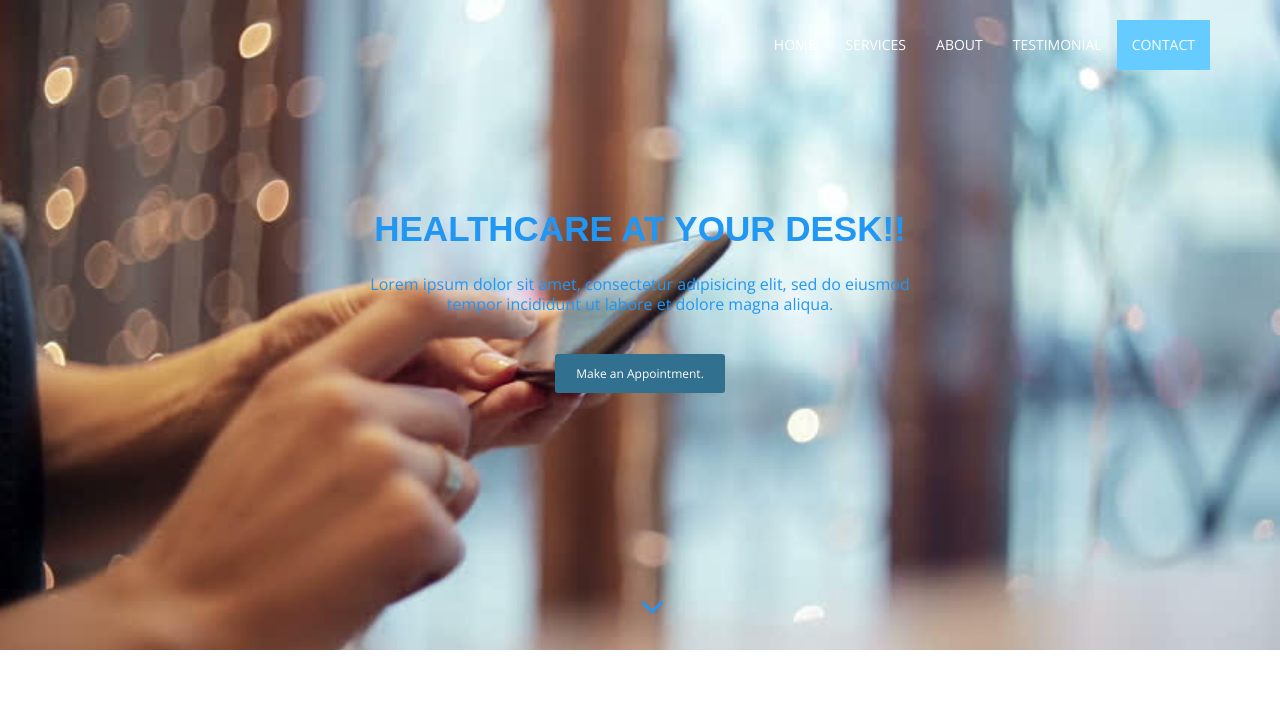
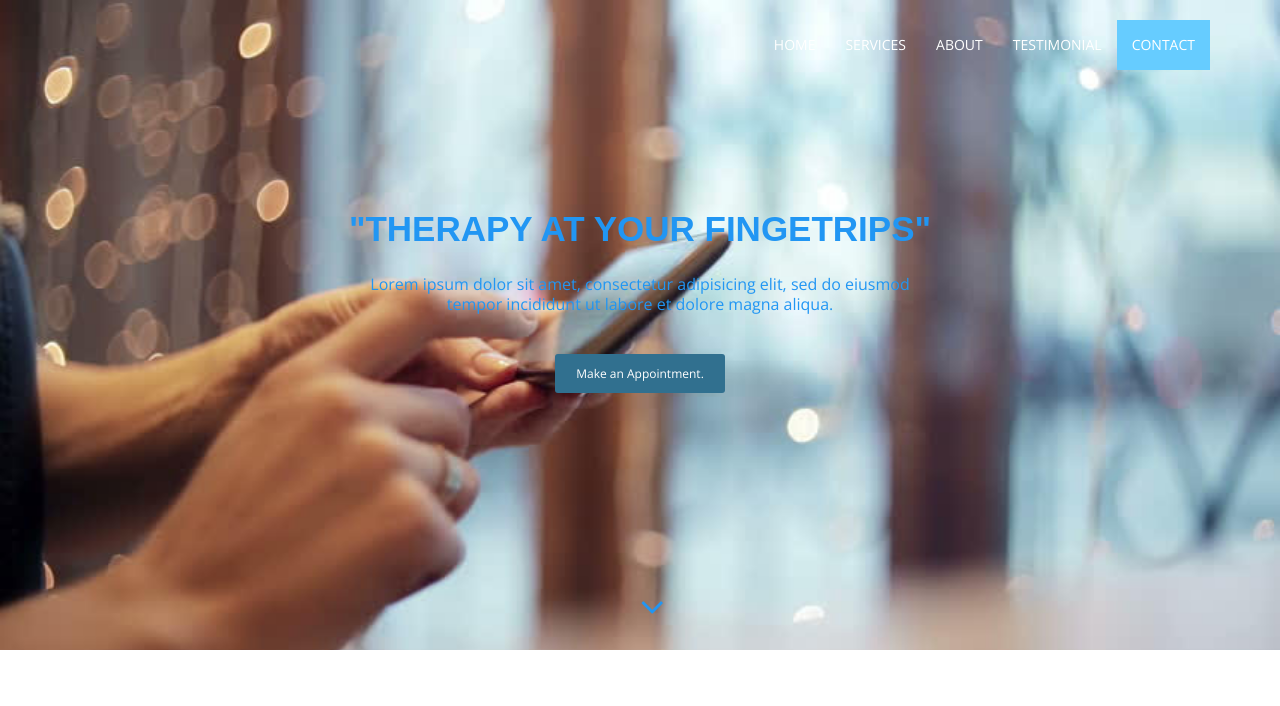
Before and after one commit to ricardomorales22/therapy, a plain HTML site: page public/index.html in a window 1280 px wide. Shown: the top 706 px of the page. Drawn offline with nearby package versions, Linux system fonts and the light colour scheme; a web font is replaced by a local one.

Commit message:
changed headline in index.html

```diff
--- a/public/index.html
+++ b/public/index.html
@@ -52,7 +52,7 @@
 							<!-- <img src="img/logo.png" class="img-responsive"> -->
 						</div>
 						<div class="banner-text text-center">
-							<h1 class="white">Healthcare at your desk!!</h1>
+							<h1 class="white">"Therapy at Your Fingetrips"</h1>
 							<p>Lorem ipsum dolor sit amet, consectetur adipisicing elit, sed do eiusmod <br>tempor incididunt ut labore et dolore magna aliqua.</p>
 							<a href="#contact" class="btn btn-appoint">Make an Appointment.</a>
 						</div>
```
